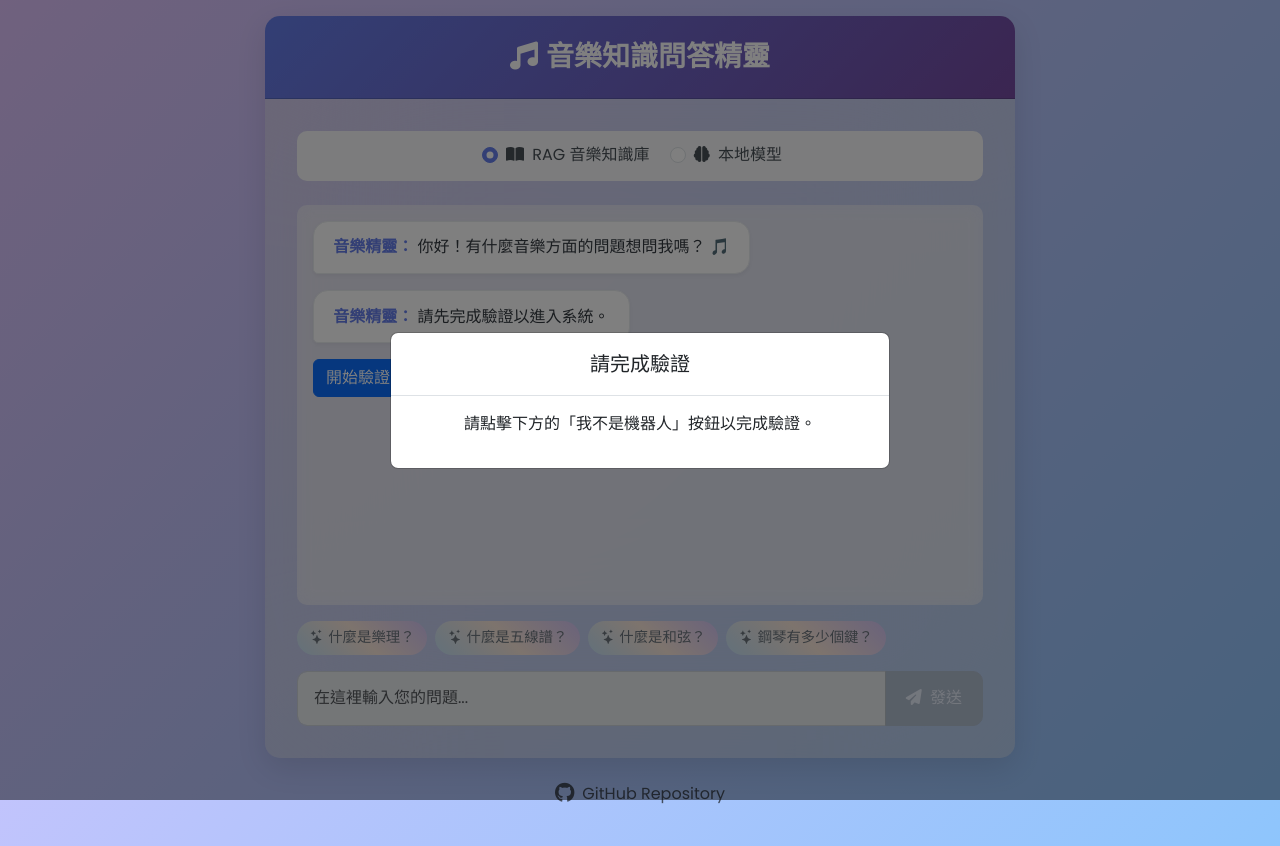
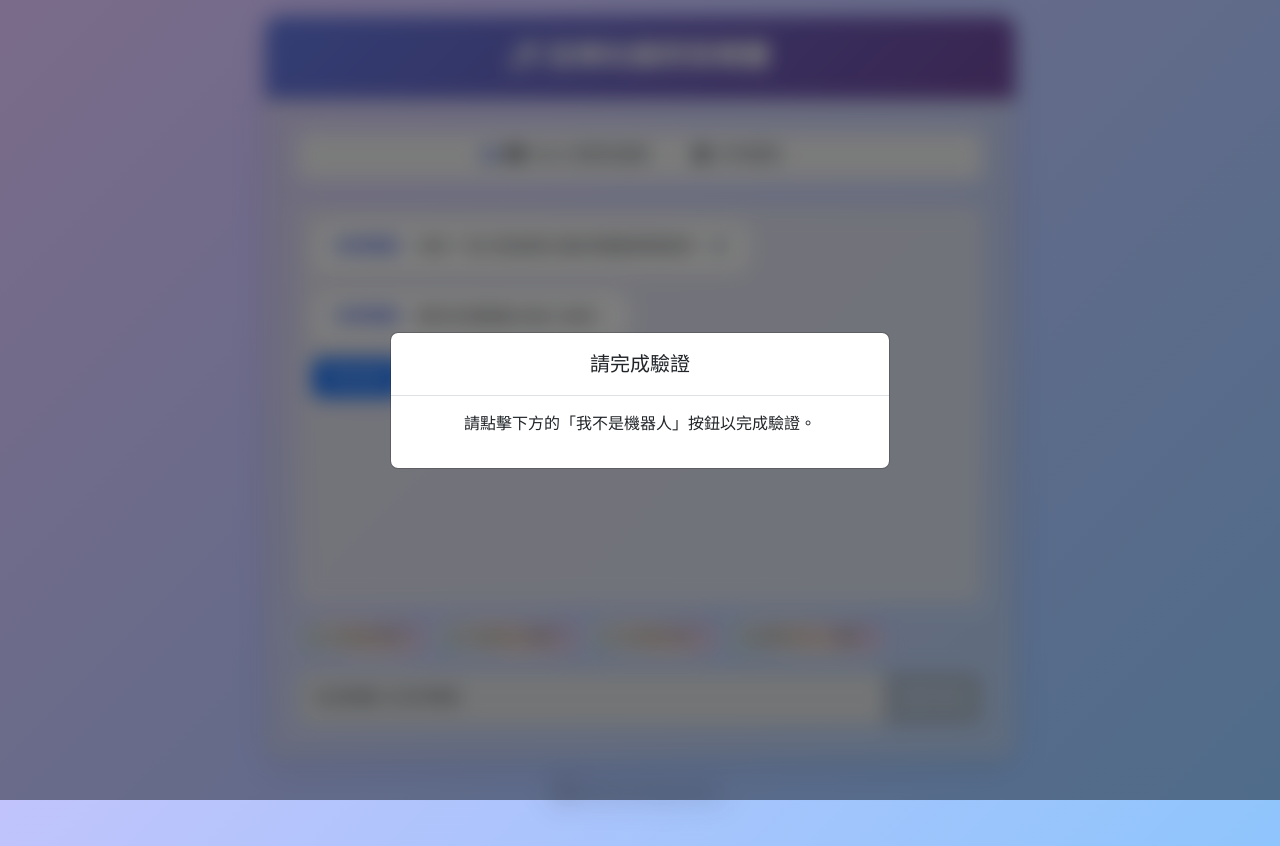
Before and after one commit to ian20040409/Music-ChatBot-web-ui, a plain HTML site: page index.html in a window 1280 px wide. Drawn offline with nearby package versions, Linux system fonts and the light colour scheme.

Commit message:
Add files via upload

```diff
--- a/static/style.css
+++ b/static/style.css
@@ -105,6 +105,27 @@
     0% {opacity:0;transform:translateY(10px);}
    100% {opacity:1;transform:translateY(0);}
   }
+
+
+  /* 半透明黑幕，还是交给 Bootstrap 原生 backdrop */
+.modal-backdrop {
+    background-color: rgba(0, 0, 0, 0.9) !important;
+  }
+
+  /* 当 Modal 打开时，<body> 会自动获得 .modal-open 类 */
+  body.modal-open .chat-container-wrapper,
+  body.modal-open footer {
+
+    filter: blur(10px) brightness(0.9);
+    transition: filter 0.3s ease-in-out;
+  }
+
+
+
+
+
+
+
 
   /* 聊天區 */
   .chat-area {
@@ -298,4 +319,5 @@
     #recaptcha-container iframe {
       filter:brightness(0.9) contrast(1.1);
     }
+
   }
```
